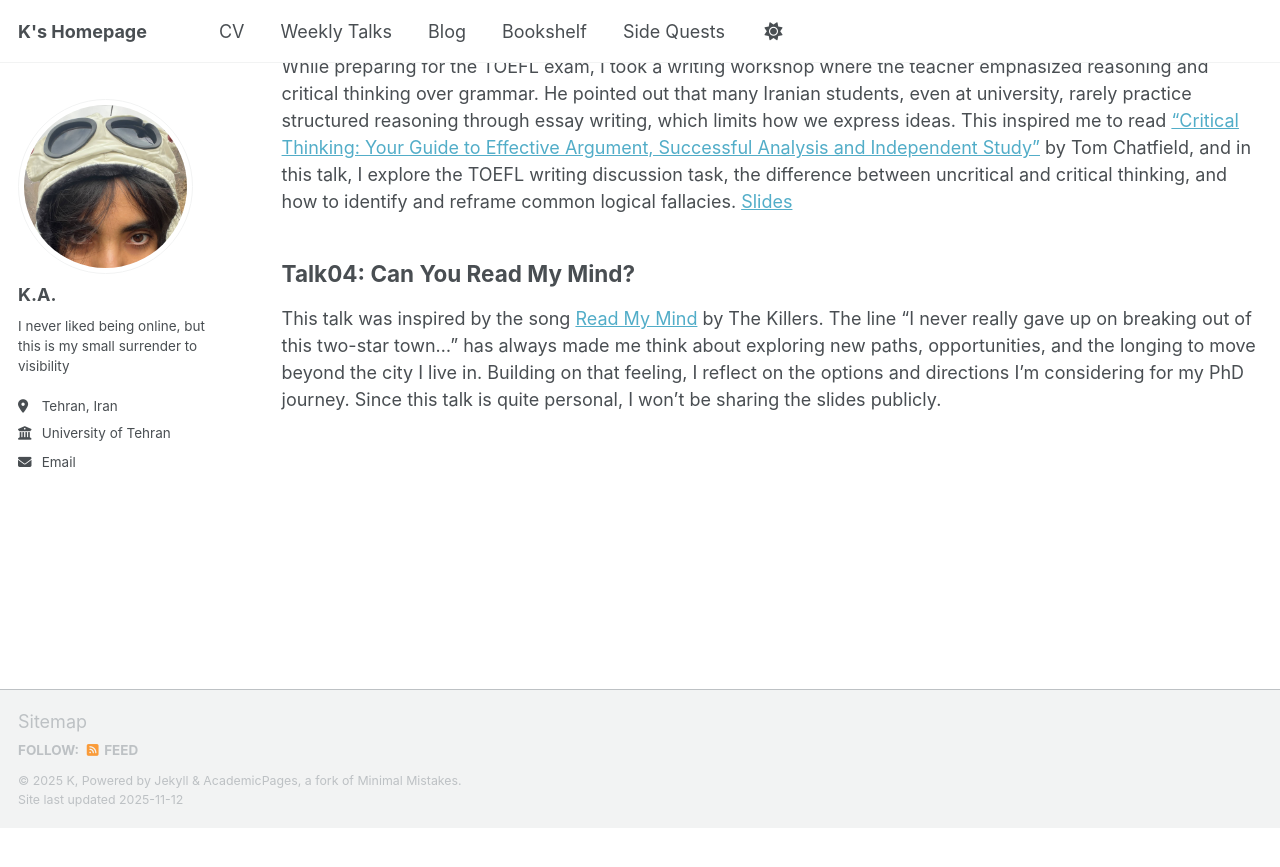
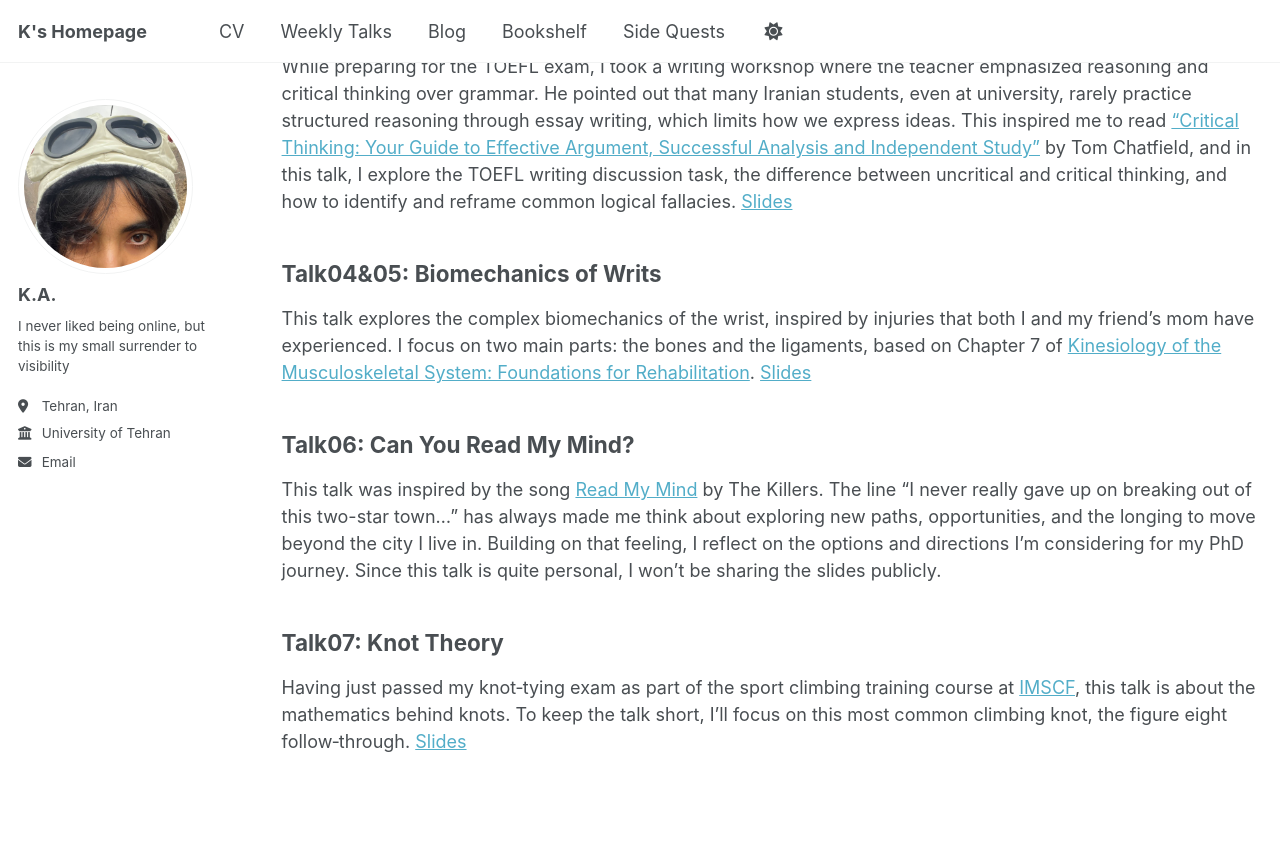
Before and after one commit to kabdollahi/kabdollahi.github.io, a Jekyll site: the page built from _pages/weeklytalks.md, in a window 1280 px wide and 900 px high, scrolled down 560 px. Shown: the top 867 px of the window. Built offline with Jekyll 4.4.1, drawn with Linux system fonts in a browser that asks for light colours; a script that is not in the unit is left out; before the commit the page ends 1387 px from its top, so only the background shows below that.

Commit message:
Update weeklytalks.md

```diff
--- a/_pages/weeklytalks.md
+++ b/_pages/weeklytalks.md
@@ -20,6 +20,14 @@ Talk03: More Than Just a TOEFL Task
 -----
 While preparing for the TOEFL exam, I took a writing workshop where the teacher emphasized reasoning and critical thinking over grammar. He pointed out that many Iranian students, even at university, rarely practice structured reasoning through essay writing, which limits how we express ideas. This inspired me to read [“Critical Thinking: Your Guide to Effective Argument, Successful Analysis and Independent Study”](https://uk.sagepub.com/en-gb/eur/critical-thinking/book271969) by Tom Chatfield, and in this talk, I explore the TOEFL writing discussion task, the difference between uncritical and critical thinking, and how to identify and reframe common logical fallacies. [Slides](https://docs.google.com/presentation/d/1nouqfDDZAmef95WUVu8xt7ddepzc3RqqU97WLFY8Vss/edit?usp=sharing)
 
-Talk04: Can You Read My Mind?
+Talk04&05: Biomechanics of Writs
+-----
+This talk explores the complex biomechanics of the wrist, inspired by injuries that both I and my friend's mom have experienced. I focus on two main parts: the bones and the ligaments, based on Chapter 7 of [Kinesiology of the Musculoskeletal System: Foundations for Rehabilitation](https://shop.elsevier.com/books/kinesiology-of-the-musculoskeletal-system/neumann/978-0-323-28753-1). [Slides](https://docs.google.com/presentation/d/1mxTAbeiTHfng3nRz1oeYYAW9MOMBktkmOvhKIoK54WE/edit?usp=sharing)
+
+Talk06: Can You Read My Mind?
 -----
 This talk was inspired by the song [Read My Mind](https://youtu.be/zc8hbSM1zVo?si=L5pVHzKuoWQGq06e) by The Killers. The line “I never really gave up on breaking out of this two-star town…” has always made me think about exploring new paths, opportunities, and the longing to move beyond the city I live in. Building on that feeling, I reflect on the options and directions I’m considering for my PhD journey. Since this talk is quite personal, I won’t be sharing the slides publicly.
+
+Talk07: Knot Theory
+-----
+Having just passed my knot‑tying exam as part of the sport climbing training course at [IMSCF](https://msfi.ir/), this talk is about the mathematics behind knots. To keep the talk short, I’ll focus on this most common climbing knot, the figure eight follow‑through. [Slides]()
```
